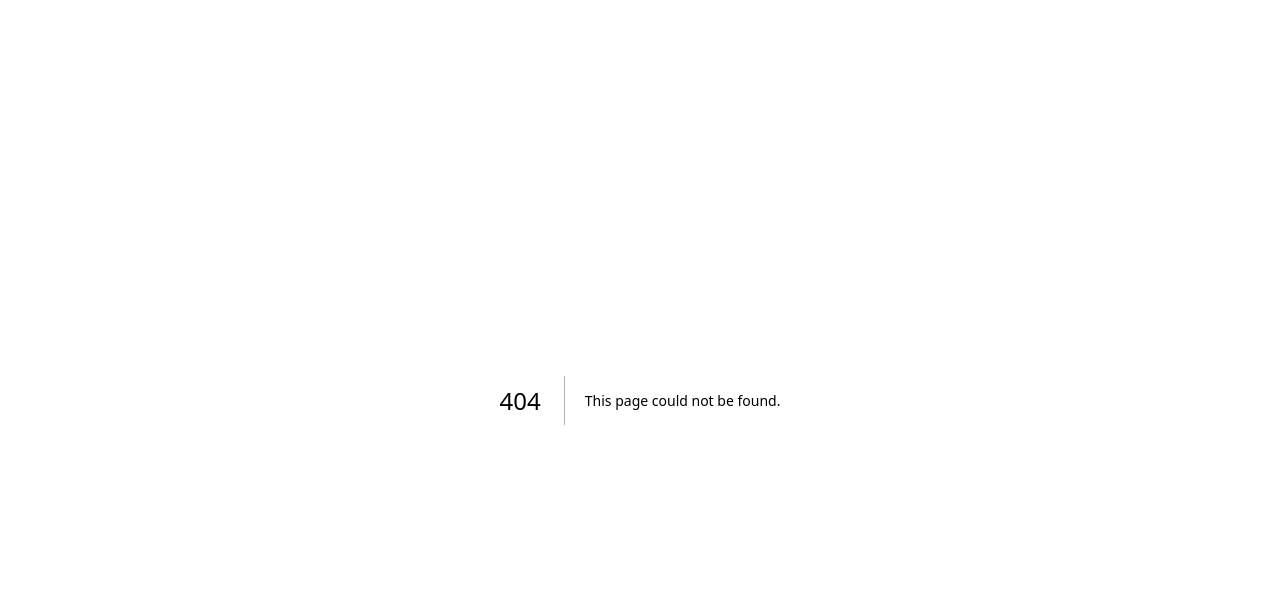
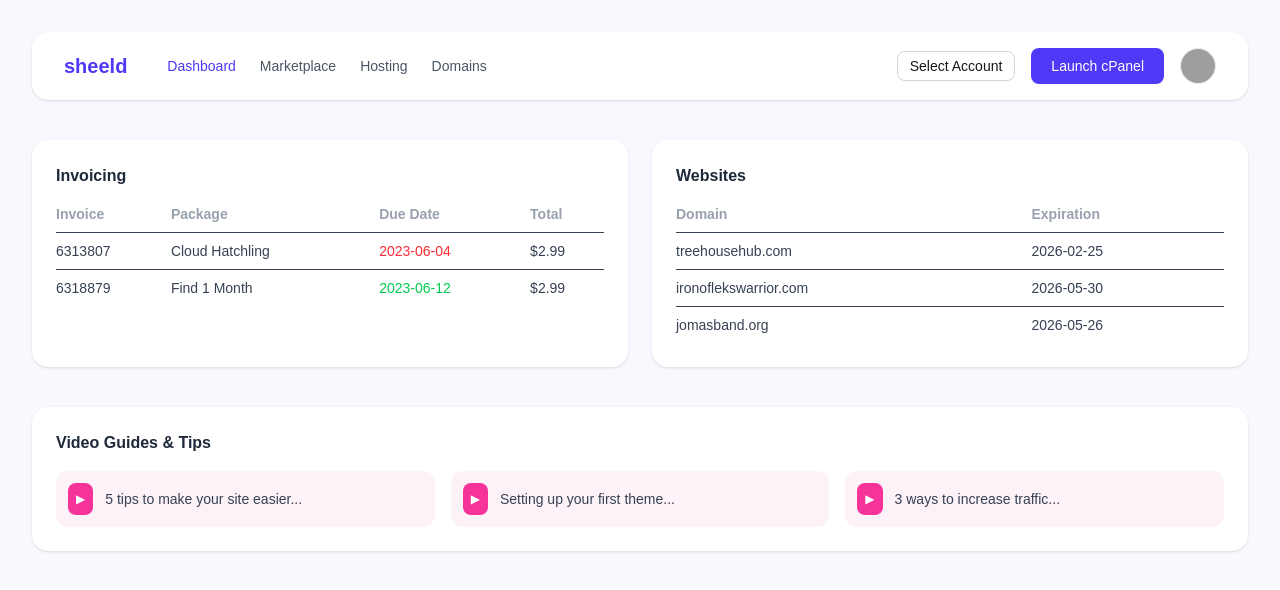
Before and after one commit to prazerdu/Hackaton-Front, a Next.js app: page /home/markeplace in a window 1280 px wide. Before the commit this address had no page. Shown: the top 590 px of the page. Built offline with nearby package versions, Linux system fonts and the light colour scheme; grey boxes are pictures that could not be loaded.

Commit message:
feat: tela use

```diff
--- /dev/null
+++ b/src/app/home/markeplace/page.tsx
@@ -0,0 +1,26 @@
+"use client";
+
+import Navbar from "@/components/NavBar";
+import InvoiceTable from "@/components/InvoiceTable";
+import WebsiteTable from "@/components/WebsiteTable";
+import VideoTips from "@/components/VideoTips";
+
+export default function MarketplacePage() {
+  return (
+    <div className="min-h-screen bg-[#f8f9ff] p-8">
+      {/* Reaproveita Navbar */}
+      <Navbar />
+
+      {/* Invoicing + Websites */}
+      <section className="grid grid-cols-2 gap-6 mt-10">
+        <InvoiceTable />
+        <WebsiteTable />
+      </section>
+
+      {/* Vídeos */}
+      <section className="mt-10">
+        <VideoTips />
+      </section>
+    </div>
+  );
+}
--- a/src/app/home/page.tsx
+++ b/src/app/home/page.tsx
@@ -3,22 +3,19 @@
 import Header from "@/components/Header";
 import Banner from "@/components/Banner";
 import DoctorCard from "@/components/DoctorCard";
-// import BottomNav from "@/components/BottomNav";
-
 import { doctors } from "@/lib/doctors";
-import Categories from "@/components/Categories"; //
+import Categories from "@/components/Categories";
+import Dashboard from "@/components/Dashboard"; // 👈 importei
 
 export default function HomePage() {
   return (
     <div className="min-h-screen bg-gray-100 pb-24">
+      {/* Se quiser manter o layout antigo no mobile */}
+      <div className="block lg:hidden">
         <Header />
-
         <div className="px-4">
           <Banner />
-
-        {/* usa o novo componente */}
           <Categories />
-
           <h2 className="text-sm font-semibold mt-6 mb-3">Popular Doctors</h2>
           <div className="flex flex-col overflow-scroll gap-3">
             {doctors.map((doc) => (
@@ -26,8 +23,10 @@ export default function HomePage() {
             ))}
           </div>
         </div>
+      </div>
 
-      {/* <BottomNav /> */}
+      {/* E aqui o Dashboard no desktop */}
+      <Dashboard />
     </div>
   );
 }
--- /dev/null
+++ b/src/components/Dashboard.tsx
@@ -0,0 +1,34 @@
+"use client";
+
+import Navbar from "./NavBar";
+import ProductCard from "./ProductCard";
+
+export default function Dashboard() {
+  return (
+    <div className="min-h-screen bg-[#f8f9ff] p-8">
+      {/* Top Navbar */}
+      <Navbar />
+
+      {/* Saudação */}
+      <div className="mt-10">
+        <h1 className="text-2xl font-bold text-gray-800">Hello Martin!</h1>
+        <p className="text-gray-500 text-sm">
+          Welcome to your overview of your account.
+        </p>
+      </div>
+
+      {/* Produtos */}
+      <section className="mt-10">
+        <h2 className="text-base font-semibold text-gray-700 mb-4">
+          My Products
+        </h2>
+        <div className="flex gap-6 overflow-x-auto pb-4">
+          <ProductCard title="To Do" />
+          <ProductCard title="In Progress" />
+          <ProductCard title="Review" />
+          <ProductCard title="Done" />
+        </div>
+      </section>
+    </div>
+  );
+}
--- /dev/null
+++ b/src/components/InvoiceTable.tsx
@@ -0,0 +1,31 @@
+export default function InvoiceTable() {
+  return (
+    <div className="bg-white rounded-2xl shadow-sm p-6">
+      <h3 className="font-semibold text-gray-800 mb-4">Invoicing</h3>
+      <table className="w-full text-sm">
+        <thead>
+          <tr className="text-gray-400">
+            <th className="pb-2 text-left">Invoice</th>
+            <th className="pb-2 text-left">Package</th>
+            <th className="pb-2 text-left">Due Date</th>
+            <th className="pb-2 text-left">Total</th>
+          </tr>
+        </thead>
+        <tbody className="text-gray-700">
+          <tr className="border-t">
+            <td className="py-2">6313807</td>
+            <td>Cloud Hatchling</td>
+            <td className="text-red-500 font-medium">2023-06-04</td>
+            <td>$2.99</td>
+          </tr>
+          <tr className="border-t">
+            <td className="py-2">6318879</td>
+            <td>Find 1 Month</td>
+            <td className="text-green-500 font-medium">2023-06-12</td>
+            <td>$2.99</td>
+          </tr>
+        </tbody>
+      </table>
+    </div>
+  );
+}
--- /dev/null
+++ b/src/components/NavBar.tsx
@@ -0,0 +1,31 @@
+export default function Navbar() {
+  return (
+    <header className="flex items-center justify-between bg-white rounded-2xl shadow-sm px-8 py-4">
+      {/* Logo + Menu */}
+      <div className="flex items-center gap-10">
+        <span className="text-xl font-bold text-indigo-600">sheeld</span>
+        <nav className="flex gap-6 text-gray-600 font-medium text-sm">
+          <a href="#" className="text-indigo-600">Dashboard</a>
+          <a href="#">Marketplace</a>
+          <a href="#">Hosting</a>
+          <a href="#">Domains</a>
+        </nav>
+      </div>
+
+      {/* Botões */}
+      <div className="flex items-center gap-4">
+        <button className="border border-gray-300 rounded-lg px-3 py-1 text-sm hover:bg-gray-50 transition">
+          Select Account
+        </button>
+        <button className="bg-indigo-600 text-white px-5 py-2 rounded-lg text-sm font-medium hover:bg-indigo-700 transition">
+          Launch cPanel
+        </button>
+        <img
+          src="https://i.pravatar.cc/40"
+          alt="avatar"
+          className="w-9 h-9 rounded-full border border-gray-200"
+        />
+      </div>
+    </header>
+  );
+}
--- /dev/null
+++ b/src/components/ProductCard.tsx
@@ -0,0 +1,81 @@
+"use client";
+
+import { useState } from "react";
+
+type Props = {
+  title: string;
+};
+
+export default function ProductCard({ title }: Props) {
+  const [items, setItems] = useState<string[]>([]);
+  const [adding, setAdding] = useState(false);
+  const [newItem, setNewItem] = useState("");
+
+  const handleAdd = () => {
+    if (newItem.trim() !== "") {
+      setItems([...items, newItem]);
+      setNewItem("");
+      setAdding(false);
+    }
+  };
+
+  return (
+    <div className="bg-[#111] text-white rounded-lg p-4 w-64 shadow-md">
+      {/* Título */}
+      <div className="flex justify-between items-center mb-3">
+        <h3 className="font-semibold">{title}</h3>
+        <button className="text-gray-400 hover:text-gray-200">⋯</button>
+      </div>
+
+      {/* Cards */}
+      <div className="flex flex-col gap-2">
+        {items.map((item, idx) => (
+          <div
+            key={idx}
+            className="bg-gray-800 text-sm rounded-md px-3 py-2 shadow-sm"
+          >
+            {item}
+          </div>
+        ))}
+
+        {/* Adicionar novo card */}
+        {adding ? (
+          <div className="flex flex-col gap-2">
+            <input
+              type="text"
+              value={newItem}
+              onChange={(e) => setNewItem(e.target.value)}
+              className="w-full rounded-md px-2 py-1 text-black text-sm outline-none"
+              placeholder="Digite o título..."
+              autoFocus
+            />
+            <div className="flex gap-2">
+              <button
+                onClick={handleAdd}
+                className="bg-blue-600 text-white text-xs px-3 py-1 rounded-md hover:bg-blue-700"
+              >
+                Adicionar
+              </button>
+              <button
+                onClick={() => {
+                  setAdding(false);
+                  setNewItem("");
+                }}
+                className="text-gray-400 text-xs hover:text-gray-200"
+              >
+                Cancelar
+              </button>
+            </div>
+          </div>
+        ) : (
+          <button
+            onClick={() => setAdding(true)}
+            className="text-gray-400 hover:text-white text-sm flex items-center gap-1 mt-2"
+          >
+            + Adicionar um card
+          </button>
+        )}
+      </div>
+    </div>
+  );
+}
--- /dev/null
+++ b/src/components/VideoTips.tsx
@@ -0,0 +1,21 @@
+export default function VideoTips() {
+  return (
+    <div className="bg-white rounded-2xl shadow-sm p-6">
+      <h3 className="font-semibold text-gray-800 mb-4">Video Guides & Tips</h3>
+      <div className="grid grid-cols-3 gap-4">
+        <div className="bg-pink-50 p-3 rounded-xl flex items-center gap-3 cursor-pointer hover:bg-pink-100 transition">
+          <span className="bg-pink-500 text-white p-2 rounded-lg text-xs">▶</span>
+          <p className="text-sm font-medium text-gray-700">5 tips to make your site easier...</p>
+        </div>
+        <div className="bg-pink-50 p-3 rounded-xl flex items-center gap-3 cursor-pointer hover:bg-pink-100 transition">
+          <span className="bg-pink-500 text-white p-2 rounded-lg text-xs">▶</span>
+          <p className="text-sm font-medium text-gray-700">Setting up your first theme...</p>
+        </div>
+        <div className="bg-pink-50 p-3 rounded-xl flex items-center gap-3 cursor-pointer hover:bg-pink-100 transition">
+          <span className="bg-pink-500 text-white p-2 rounded-lg text-xs">▶</span>
+          <p className="text-sm font-medium text-gray-700">3 ways to increase traffic...</p>
+        </div>
+      </div>
+    </div>
+  );
+}
--- /dev/null
+++ b/src/components/WebsiteTable.tsx
@@ -0,0 +1,29 @@
+export default function WebsiteTable() {
+  return (
+    <div className="bg-white rounded-2xl shadow-sm p-6">
+      <h3 className="font-semibold text-gray-800 mb-4">Websites</h3>
+      <table className="w-full text-sm">
+        <thead>
+          <tr className="text-gray-400">
+            <th className="pb-2 text-left">Domain</th>
+            <th className="pb-2 text-left">Expiration</th>
+          </tr>
+        </thead>
+        <tbody className="text-gray-700">
+          <tr className="border-t">
+            <td className="py-2">treehousehub.com</td>
+            <td>2026-02-25</td>
+          </tr>
+          <tr className="border-t">
+            <td className="py-2">ironoflekswarrior.com</td>
+            <td>2026-05-30</td>
+          </tr>
+          <tr className="border-t">
+            <td className="py-2">jomasband.org</td>
+            <td>2026-05-26</td>
+          </tr>
+        </tbody>
+      </table>
+    </div>
+  );
+}
```
Lines whose indentation alone changed are shown as unchanged.
